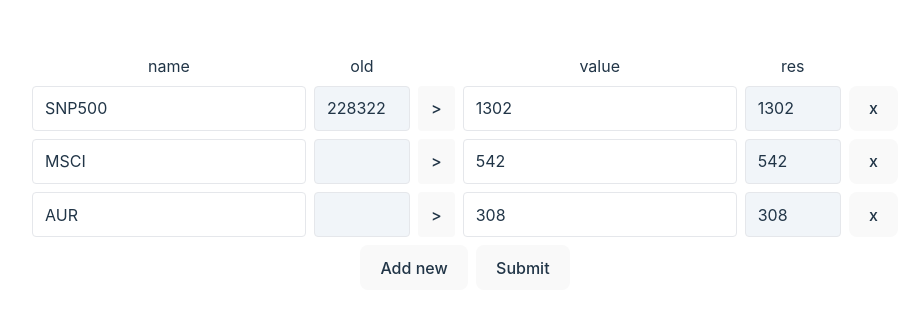
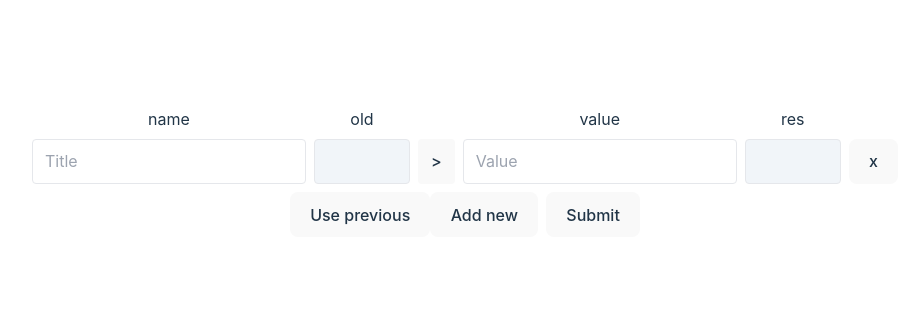
Before and after one commit to SlavikTraktor/i-portfolio, a React (Vite) app: page / in a window 1280 px wide. Shown: the part 228-540 px from the top of the page, without its empty margins (175-1084 px from the left). Built offline with nearby package versions, Linux system fonts and the light colour scheme.

Commit message:
old values usage

```diff
--- a/src/App.tsx
+++ b/src/App.tsx
@@ -1,16 +1,46 @@
-import { useState } from "react";
+import { useCallback, useEffect, useState } from "react";
 import "./App.css";
 import { Form, FormValue } from "./components/Form";
 import { ChartPage } from "./pages/ChartPage";
+import * as dataSaver from "./helpers/dataSaver";
+import { emptyValue } from "./components/Form/helpers";
+import { countResValue } from "./helpers/countResValue";
 
 function App() {
   const [submitted, setSubmitted] = useState(false);
-  const [values, setValues] = useState<FormValue[]>();
+  const [values, setValues] = useState<FormValue[]>([emptyValue()]);
 
   const onSubmit = (values: FormValue[]) => {
     setSubmitted(true);
     setValues(values);
   };
+
+  const onChange = (newValues: FormValue[]) => {
+    setValues(newValues);
+  };
+
+  const onRowUpdate = useCallback((newValue: FormValue) => {
+    setValues((v) => {
+      const inx = v.findIndex((v) => v.id === newValue.id);
+      newValue.resValue = countResValue(newValue.value);
+      v[inx] = newValue;
+
+      return [...v];
+    });
+  }, []);
+
+  const onRowDelete = useCallback((id: FormValue["id"]) => {
+    setValues((v) => {
+      return v.filter((v) => v.id !== id);
+    });
+  }, []);
+
+  useEffect(() => {
+    const prevVals = dataSaver
+      .getLastSavedData()
+      ?.values.map<FormValue>((v) => ({ ...v, oldValue: v.value, value: "", resValue: undefined }));
+    prevVals && setValues(prevVals);
+  }, []);
 
   if (submitted) {
     return <ChartPage values={values || []} onReturn={() => setSubmitted(false)} />;
@@ -18,7 +48,7 @@ function App() {
 
   return (
     <>
-      <Form defaultValues={values} onSubmit={onSubmit} />
+      <Form values={values} onChange={onChange} onRowUpdate={onRowUpdate} onSubmit={onSubmit} onDelete={onRowDelete} />
     </>
   );
 }
--- a/src/components/Chart.tsx
+++ b/src/components/Chart.tsx
@@ -11,7 +11,7 @@ export const Chart = ({ values }: ChartProps) => {
   useEffect(() => {
     const points = values.map((v) => ({
       name: v.title,
-      y: Number(v.value),
+      y: v.resValue,
     }));
 
     let chart2: JSC.Chart;
--- a/src/components/Form/Form.tsx
+++ b/src/components/Form/Form.tsx
@@ -1,42 +1,27 @@
-import { useCallback, useState } from "react";
-import { uniqueId } from "lodash";
-import { countResValue } from "../../helpers/countResValue";
+import { useCallback } from "react";
 import { FormValue } from "../../types";
 import { emptyValue } from "./helpers";
 import { InputLine } from "./InputLine";
 
-const valuesMock: FormValue[] = [
-  { id: uniqueId(), title: "SNP500", value: "1302", oldValue: "228322" },
-  { id: uniqueId(), title: "MSCI", value: "542" },
-  { id: uniqueId(), title: "AUR", value: "308" },
-];
-
 interface FormProps {
-  onSubmit: (v: FormValue[]) => void;
-  defaultValues?: FormValue[];
+  onSubmit?: (v: FormValue[]) => void;
+  onDelete?: (rowId: FormValue["id"]) => void;
+  onChange?: (newValues: FormValue[]) => void;
+  onRowUpdate?: (newValue: FormValue) => void;
+  values: FormValue[];
 }
 
-export const Form = ({ onSubmit, defaultValues }: FormProps) => {
-  const [values, setValues] = useState<FormValue[]>(defaultValues || valuesMock || [emptyValue()]);
-
+export const Form = ({ onSubmit, values, onChange, onRowUpdate, onDelete }: FormProps) => {
   const addNewValue = () => {
-    setValues((v) => [...v, emptyValue()]);
+    onChange?.([...values, emptyValue()]);
   };
 
-  const onDelete = useCallback((id: string) => {
-    setValues((v) => {
-      return v.filter((v) => v.id !== id);
-    });
+  const onDeleteInternal = useCallback((id: string) => {
+    onDelete?.(id);
   }, []);
 
-  const onChange = useCallback((newValue: FormValue) => {
-    setValues((v) => {
-      const inx = v.findIndex((v) => v.id === newValue.id);
-      newValue.resValue = countResValue(newValue.value);
-      v[inx] = newValue;
-
-      return [...v];
-    });
+  const onChageRow = useCallback((newValue: FormValue) => {
+    onRowUpdate?.(newValue);
   }, []);
 
   return (
@@ -49,13 +34,14 @@ export const Form = ({ onSubmit, defaultValues }: FormProps) => {
         <div>res</div>
         <div></div>
         {values.map((v) => (
-          <InputLine key={v.id} {...v} onDelete={onDelete} onChange={onChange} />
+          <InputLine key={v.id} {...v} onDelete={onDeleteInternal} onChange={onChageRow} />
         ))}
       </div>
 
       <div>
+        <button onClick={addNewValue}>Use previous</button>
         <button onClick={addNewValue}>Add new</button>
-        <button className="ml-2" onClick={() => onSubmit(values)}>
+        <button className="ml-2" onClick={() => onSubmit?.(values)}>
           Submit
         </button>
       </div>
--- a/src/components/Form/InputLine.tsx
+++ b/src/components/Form/InputLine.tsx
@@ -6,9 +6,10 @@ type InputLineProps = FormValue & {
   onChange: (newValue: FormValue) => void;
 };
 
-export const InputLine = memo(({ id, title, value, resValue, onDelete, onChange, oldValue }: InputLineProps) => {
+export const InputLine = memo(({ onDelete, onChange, ...allValues }: InputLineProps) => {
+  const { id, title, value, resValue, oldValue } = allValues;
   const onUseOldValue = () => {
-    oldValue && onChange({ title, value: oldValue, id });
+    oldValue && onChange({ ...allValues, value: oldValue, id });
   };
 
   return (
@@ -19,7 +20,7 @@ export const InputLine = memo(({ id, title, value, resValue, onDelete, onChange,
         placeholder="Title"
         name="title"
         value={title}
-        onChange={(e) => onChange({ title: e.target.value, value, id })}
+        onChange={(e) => onChange({ ...allValues, title: e.target.value })}
       />
       <div className="border bg-slate-100 rounded min-w-24 flex items-center px-3">{oldValue}</div>
       <button className="border rounded py-1 px-3" onClick={onUseOldValue}>
@@ -31,7 +32,7 @@ export const InputLine = memo(({ id, title, value, resValue, onDelete, onChange,
         placeholder="Value"
         name="value"
         value={value}
-        onChange={(e) => onChange({ title, value: e.target.value, id })}
+        onChange={(e) => onChange({ ...allValues, value: e.target.value })}
       />
 
       <div className="border bg-slate-100 rounded min-w-24 flex items-center px-3">{resValue || value}</div>
--- a/src/helpers/dataSaver.ts
+++ b/src/helpers/dataSaver.ts
@@ -36,7 +36,7 @@ export const saveData = (values: FormValue[]) => {
   }
 };
 
-export const getLastSavedData = (): SavedFormValues => {
+export const getLastSavedData = (): SavedFormValues | undefined => {
   const values = findAllData();
 
   return values[values.length - 1];
```
